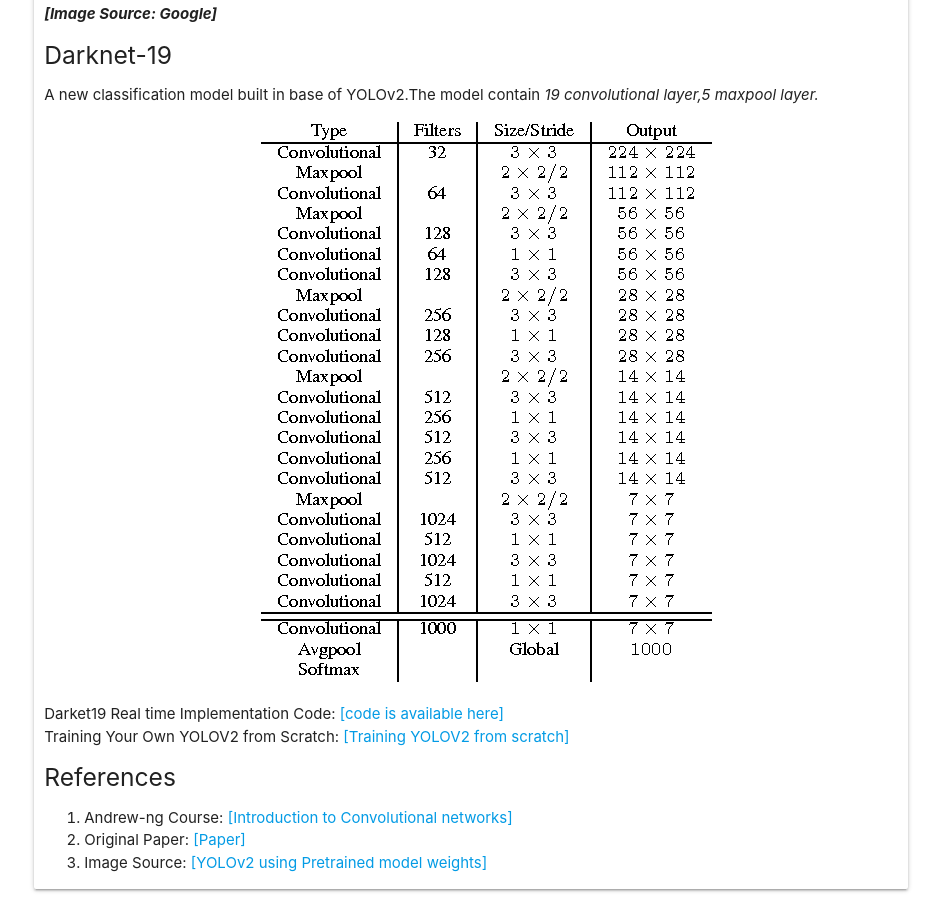
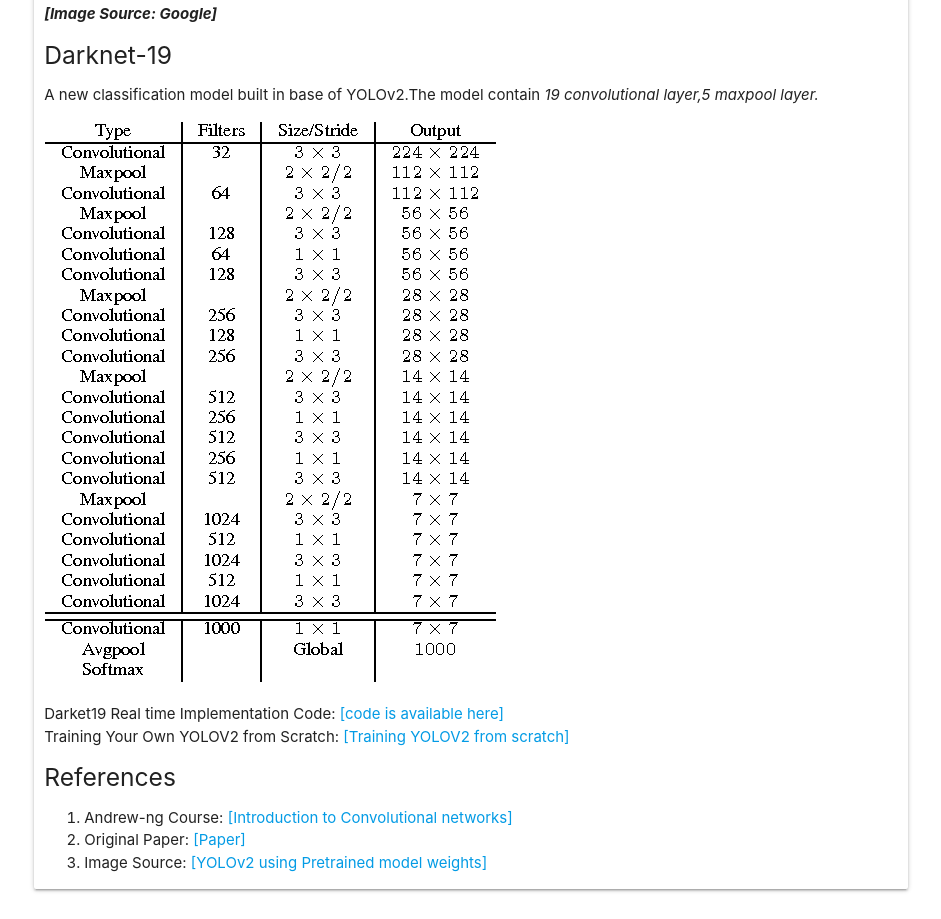
Before and after one commit to Madhivarman/Neural-Networks, a plain HTML site: page src/yolov2.html in a window 1280 px wide. Shown: the part 5896-6815 px from the top of the page, without its empty margins (169-1110 px from the left). Drawn offline with nearby package versions, Linux system fonts and the light colour scheme; some packages are replaced by stand-ins of ours.

Commit message:
Update yolov2.html

```diff
--- a/src/yolov2.html
+++ b/src/yolov2.html
@@ -111,7 +111,7 @@
                           <b><i>[Image Source: Google]</i></b>
                           <h5>Darknet-19</h5>
                           <p>A new classification model built in base of YOLOv2.The model contain <i>19 convolutional layer,5 maxpool layer.</i></p>
-                          <img src="../img/yolov2/darknet.png" style="margin-left:25%"><br/>
+                          <img src="../img/yolov2/darknet.png"><br/>
                           <p>
                             Darket19 Real time Implementation Code:
                           <a href="http://pjreddie.com/yolo9000/">[code is available here]</a><br/>
```
